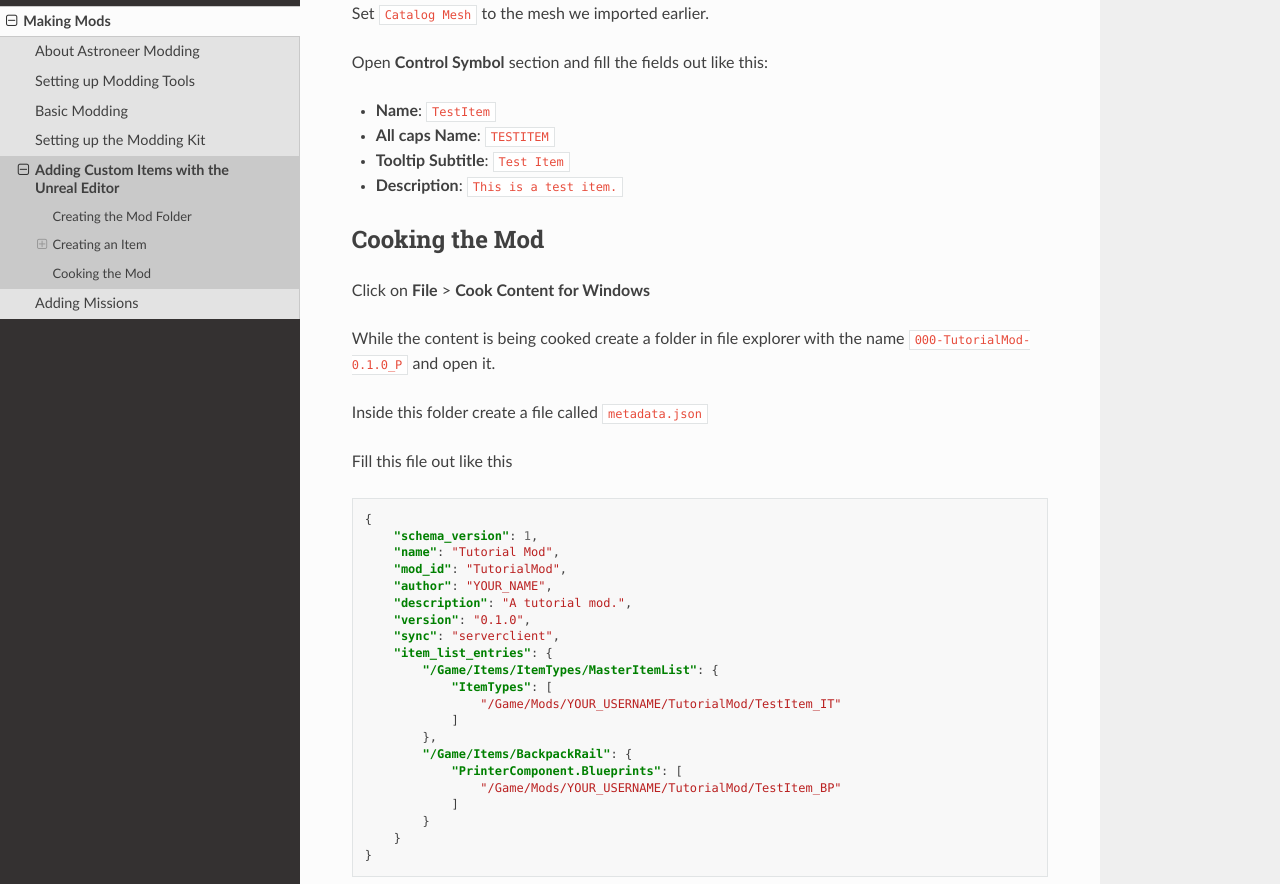
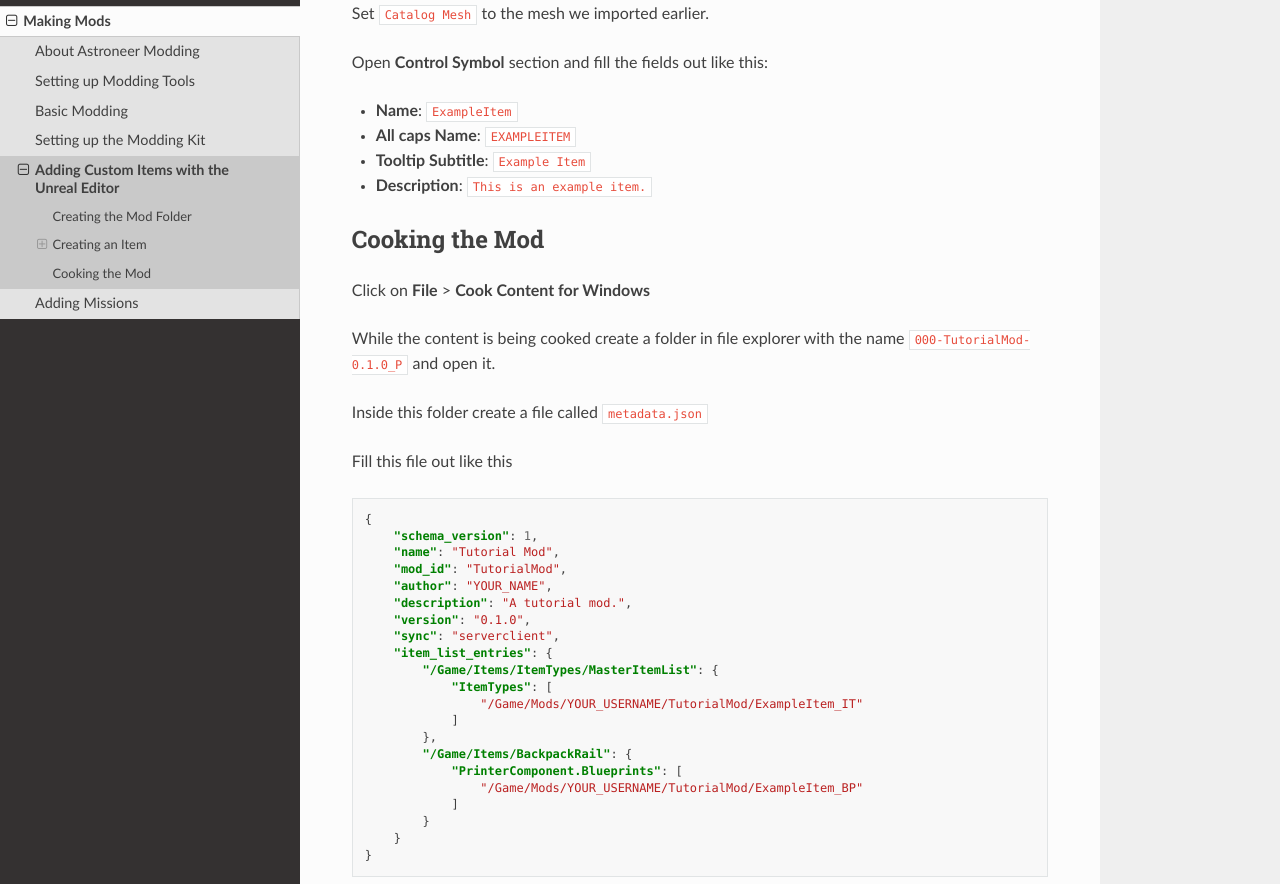
Before and after one commit to AstroTechies/astroneermodding, a Sphinx documentation site: the page built from docs/guides/kitModding.rst, in a window 1280 px wide and 1400 px high, scrolled down 2250 px. Shown: the part 155-1039 px from the top of the window. Built offline with Sphinx 7.4.7 and the Read the Docs theme 2.0.0, drawn with Linux system fonts in a browser that asks for light colours; some of the changed text lies outside the part shown.

Commit message:
fix exampleitem

```diff
--- a/docs/guides/addingMissions.rst
+++ b/docs/guides/addingMissions.rst
@@ -48,7 +48,7 @@
 
 And now we can go ahead and add the reward, in this case we will give the player the TestItem.
 
-Press "+" on **Rewards** and set the reward type to be ``TestItem_IT`` and the value to 1.
+Press "+" on **Rewards** and set the reward type to be ``ExampleItem_BP`` and the value to 1.
 
 This should provide us with a basic mission for the player to complete.
 
@@ -82,12 +82,12 @@
         "item_list_entries": {
             "/Game/Items/ItemTypes/MasterItemList": {
                 "ItemTypes": [
-                    "/Game/Examples/TutorialMod/TestItem_IT"
+                    "/Game/Examples/TutorialMod/ExampleItem_IT"
                 ]
             },
             "/Game/Items/BackpackRail": {
                 "PrinterComponent.Blueprints": [
-                    "/Game/Examples/TutorialMod/TestItem_IT"
+                    "/Game/Examples/TutorialMod/ExampleItem_BP"
                 ]
             }
         },
--- a/docs/guides/kitModding.rst
+++ b/docs/guides/kitModding.rst
@@ -65,7 +65,7 @@
 
 This is a simple item so we will leave most of the options untouched, you can experiment with them yourself and see what they do.
 
-* Set **Pickup Actor** to be ``TestItem_BP``.
+* Set **Pickup Actor** to be ``ExampleItem_BP``.
 * Open **Construction Recipe**
     * Press "+" on the **Ingredients** field.
     * Set Item type of the ingredient to **Astronium**
@@ -89,10 +89,10 @@
 
 Open **Control Symbol** section and fill the fields out like this:
 
-* **Name**: ``TestItem``
-* **All caps Name**: ``TESTITEM``
-* **Tooltip Subtitle**: ``Test Item``
-* **Description**: ``This is a test item.``
+* **Name**: ``ExampleItem``
+* **All caps Name**: ``EXAMPLEITEM``
+* **Tooltip Subtitle**: ``Example Item``
+* **Description**: ``This is an example item.``
 
 Cooking the Mod
 ---------------
@@ -118,12 +118,12 @@
         "item_list_entries": {
             "/Game/Items/ItemTypes/MasterItemList": {
                 "ItemTypes": [
-                    "/Game/Mods/YOUR_USERNAME/TutorialMod/TestItem_IT"
+                    "/Game/Mods/YOUR_USERNAME/TutorialMod/ExampleItem_IT"
                 ]
             },
             "/Game/Items/BackpackRail": {
                 "PrinterComponent.Blueprints": [
-                    "/Game/Mods/YOUR_USERNAME/TutorialMod/TestItem_BP"
+                    "/Game/Mods/YOUR_USERNAME/TutorialMod/ExampleItem_BP"
                 ]
             }
         }
```
